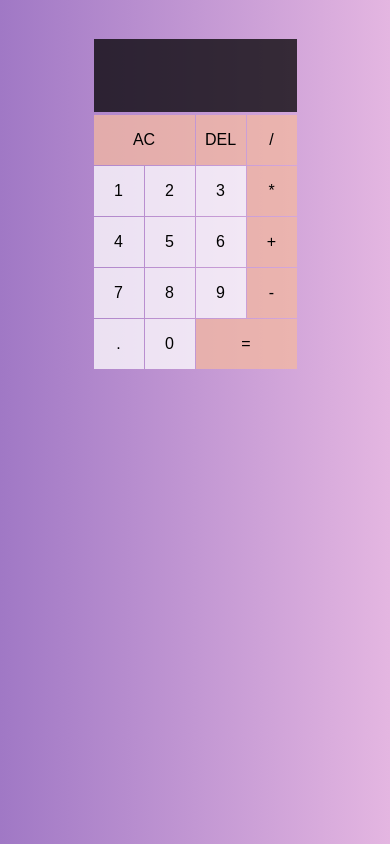
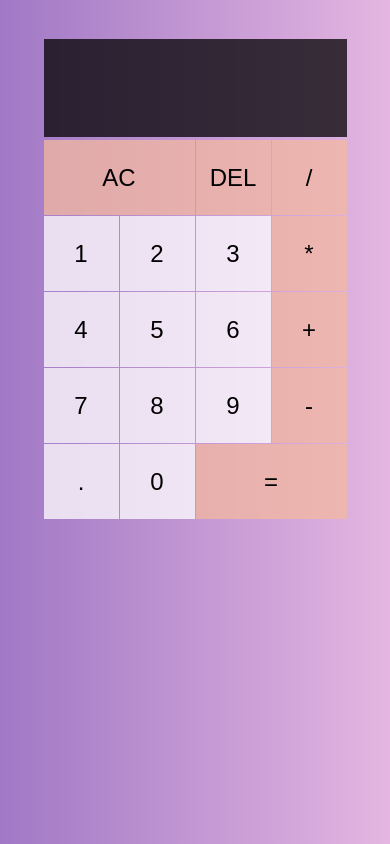
Before and after one commit to TymoshenkoYelyzaveta/Calculator, a plain HTML site: page index.html in a window 390 px wide. Drawn offline with Linux system fonts and the light colour scheme.

Commit message:
fixed font-size of output

```diff
--- a/style.css
+++ b/style.css
@@ -73,13 +73,22 @@ body{
 
 @media(max-width:500px){
     .calculator-grid{
-        grid-template-columns: repeat(4,50px);
-        grid-template-rows: minmax(75px, auto)repeat(5,50px);
+        grid-template-columns: repeat(4,75px);
+        grid-template-rows: minmax(100px, auto)repeat(5,75px);
         grid-gap: 1px;
     }
 
     .calculator-grid > button{
-        font-size: 1rem;
+        font-size: 1.5rem;
     }
 
+    .output .previous-operand{
+        font-size: 0.75rem;
+    }
+
+    .output .current-operand{
+        font-size: 1.25rem;
+    }
+
+
 }
```
